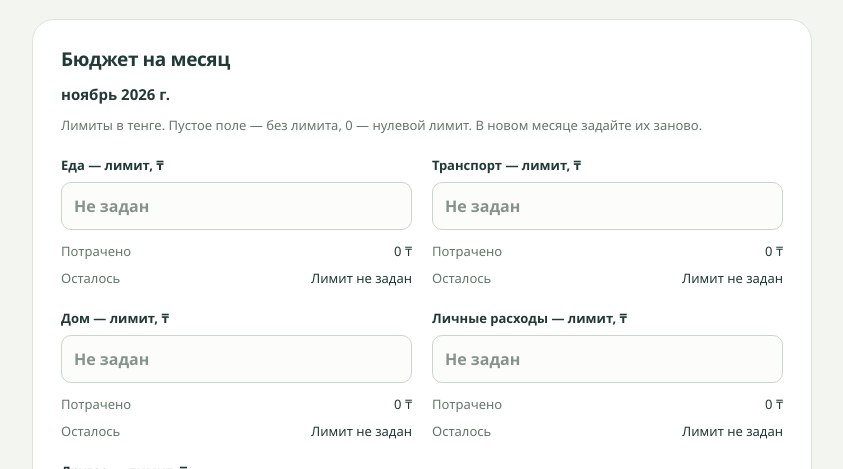
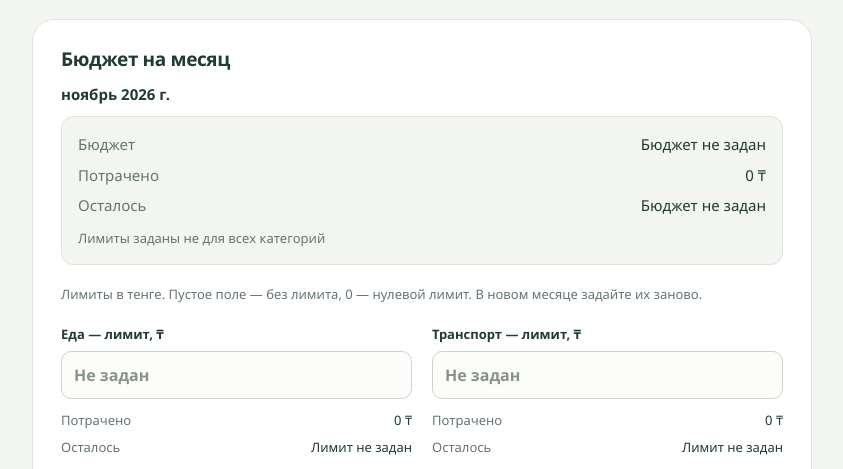
Before and after one commit to altynai8706-crypto/raskhody, a plain HTML site: page index.html in a window 1280 px wide. Shown: the part 331-800 px from the top of the page, without its empty margins (218-1061 px from the left). Drawn offline with Linux system fonts and the light colour scheme.

Commit message:
Добавлен общий бюджет месяца

```diff
--- a/index.html
+++ b/index.html
@@ -25,6 +25,15 @@
     <section class="panel" aria-labelledby="budget-title">
       <div class="section-heading"><h2 id="budget-title">Бюджет на месяц</h2></div>
       <p id="budget-month" class="budget-month"></p>
+      <div class="budget-summary">
+        <dl class="budget-totals">
+          <dt>Бюджет</dt><dd id="budget-total">Бюджет не задан</dd>
+          <dt>Потрачено</dt><dd id="budget-spent">0 ₸</dd>
+          <dt>Осталось</dt><dd id="budget-remaining">Бюджет не задан</dd>
+        </dl>
+        <p id="budget-partial" class="budget-hint" hidden>Лимиты заданы не для всех категорий</p>
+        <p id="budget-warning" class="budget-warning" aria-live="polite" hidden></p>
+      </div>
       <p id="budget-hint" class="budget-hint">Лимиты в тенге. Пустое поле — без лимита, 0 — нулевой лимит. В новом месяце задайте их заново.</p>
       <p id="budget-storage-error" class="notice error" role="alert" hidden></p>
       <form id="budget-form" novalidate aria-describedby="budget-hint">
--- a/script.js
+++ b/script.js
@@ -126,6 +126,18 @@
       if (expense.date.slice(0, 7) === budgetMonth) spentByCategory[expense.category] += expense.cents;
     });
     const limits = budgets[budgetMonth] || {};
+    const limitCount = Object.keys(limits).length;
+    const total = Object.values(limits).reduce((sum, cents) => sum + cents, 0);
+    const spent = Object.values(spentByCategory).reduce((sum, cents) => sum + cents, 0);
+    const balance = total - spent;
+    const overspent = limitCount > 0 && balance < 0;
+    $("budget-total").textContent = limitCount ? money(total) : "Бюджет не задан";
+    $("budget-spent").textContent = money(spent);
+    $("budget-remaining").textContent = limitCount ? money(balance) : "Бюджет не задан";
+    $("budget-remaining").classList.toggle("budget-overspent", overspent);
+    $("budget-partial").hidden = limitCount === CATEGORIES.length;
+    $("budget-warning").textContent = overspent ? `Перерасход на ${money(-balance)}` : "";
+    $("budget-warning").hidden = !overspent;
     budgetTotals.forEach(({ spent, remaining, warning }, index) => {
       const name = CATEGORIES[index];
       const balance = limits[name] === undefined ? null : limits[name] - spentByCategory[name];
--- a/styles.css
+++ b/styles.css
@@ -18,6 +18,9 @@ h2 { font-size: 19px; margin: 0; letter-spacing: -.02em; }
 .budget-month { font-size: 15px; font-weight: 600; margin: -10px 0 12px; }
 .budget-hint { font-size: 13px; line-height: 1.5; color: #64766a; margin: 0 0 20px; }
 .budget-category { min-width: 0; }
+.budget-summary { padding: 16px; margin-bottom: 20px; border: 1px solid var(--line); border-radius: 12px; background: #f3f5f1; }
+.budget-summary .budget-totals { margin-top: 0; font-size: 15px; }
+.budget-summary .budget-hint { margin: 12px 0 0; }
 .budget-totals { display: grid; grid-template-columns: auto minmax(0, 1fr); gap: 8px 12px; margin: 12px 0 0; font-size: 13px; line-height: 1.5; }
 .budget-totals dt { color: #64766a; }
 .budget-totals dd { margin: 0; text-align: right; overflow-wrap: anywhere; }
```
Also changed, not shown: 2 other files.
